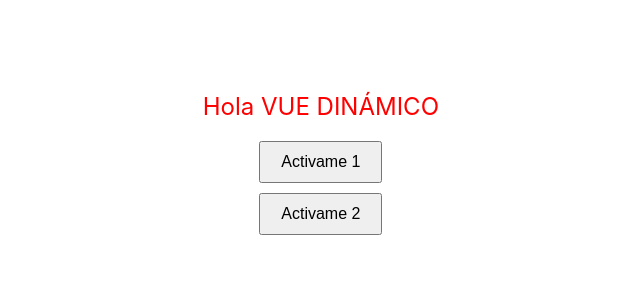
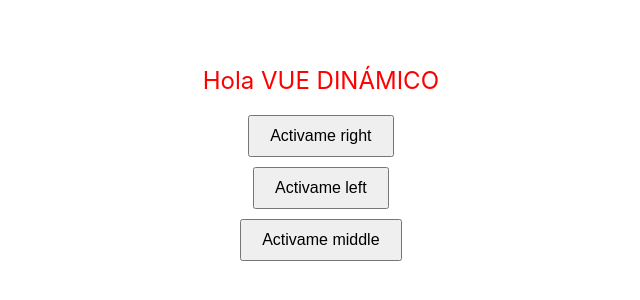
Before and after one commit to NEBULA1978/VUE3-COMPOSITION-API, a Vue app in the folder vue-project/: page / in a window 1280 px wide. Shown: the part 236-536 px from the top of the page, without its empty margins (181-821 px from the left). Built offline with nearby package versions, Linux system fonts and the light colour scheme.

Commit message:
Eventos de tres botones no dinamico añado css 3

```diff
--- a/vue-project/src/App.vue
+++ b/vue-project/src/App.vue
@@ -12,8 +12,10 @@
 <template>
   <div class="container">
     <h1>Hola {{ name.toLocaleUpperCase() }}</h1>
-    <button v-on:click="handleClick('Texto1')">Activame 1</button>
-    <button @click="handleClick('Texto2')">Activame 2</button>
+    <!-- Clics del raton -->
+    <button v-on:click.right.prevent="handleClick('Texto Right')">Activame right</button>
+    <button v-on:click="handleClick('Texto Left')">Activame left</button>
+    <button @click.middle="handleClick('Texto Middle')">Activame middle</button>
   </div>
 </template>
 
```
